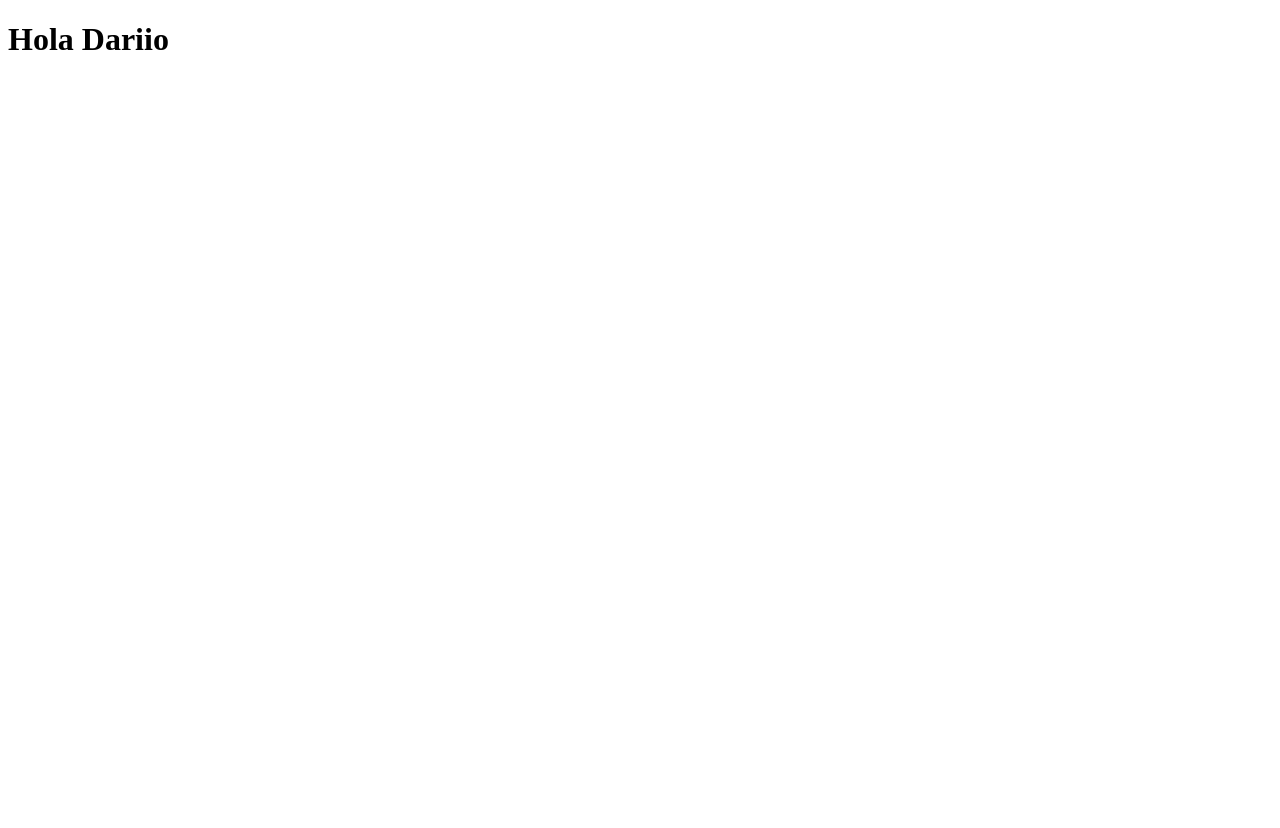
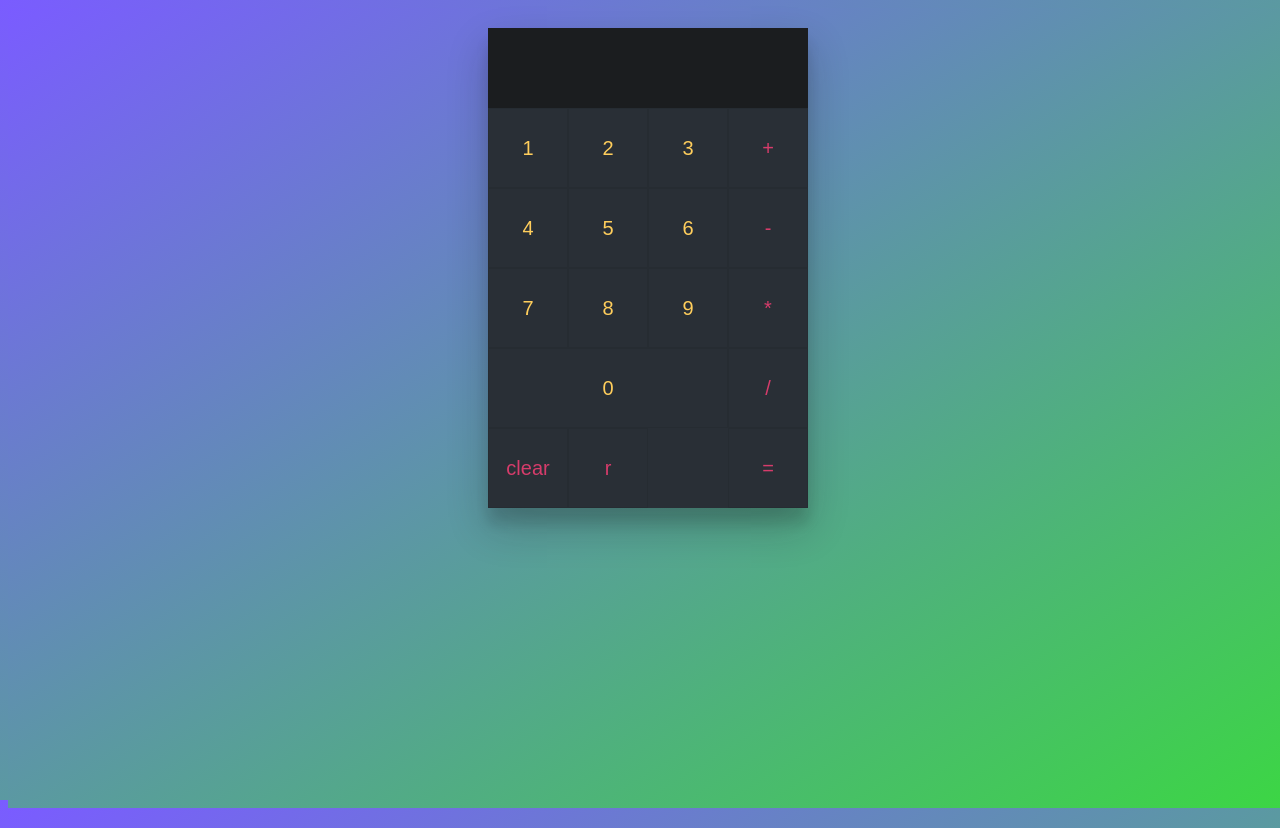
Before and after one commit to DarioCabas/Calculator-react, a React (Create React App) app in the folder calculator/: page / in a window 1280 px wide. Before the commit the page ends 800 px from the top, so only its background shows below. Built offline with nearby package versions, Linux system fonts and the light colour scheme.

Commit message:
calc visualization

```diff
--- /dev/null
+++ b/calculator/src/App.css
@@ -0,0 +1,92 @@
+html,
+body {
+    position: relative;
+    width: 100%;
+    height: 100%;
+    background-image: linear-gradient(to bottom right, #7a5cff 0%, #3cd644 100%);
+    background-repeat: no-repeat;
+    background-attachment: fixed;
+}
+
+body {
+    padding-top: 20px;
+    user-select: none;
+}
+
+.react-calculator {
+    position: relative;
+    margin: 0 auto;
+    width: 320px;
+    background-color: #292f36;
+    box-shadow: 0 19px 38px rgba(19, 19, 19, .24),
+  0 15px 12px rgba(19, 19, 19, .12);
+}
+
+button {
+    outline: none;
+    border: 0;
+    padding: 16px;
+    font-size: 20px;
+    line-height: 1;
+    background-color: transparent;
+    color: #ffce5c;
+    transition: all 300ms;
+    border: 1px solid #0001;
+}
+
+button:hover {
+    color: #00a3f5;
+    border: 1px solid #ffce5c22;
+}
+
+
+.result {
+    position: relative;
+    width: 320px;
+    height: 80px;
+    padding: 8px;
+    overflow: hidden;
+    background-color: rgba(19, 19, 19, .64);
+    font-size: 32px;
+    line-height: 2;
+    color: #60d63c;
+    text-align: right;
+    direction: rtl;
+    white-space: nowrap;
+    box-sizing: border-box;
+}
+
+.functions button,
+.math-operations button {
+    display: inline-block;
+    width: 80px;
+    height: 80px;
+    color: #d63c6b
+}
+
+.functions button:hover,
+.math-operations button:hover {
+    color: #b696a0;
+}
+
+.numbers {
+    width: 240px;
+    float: left;
+}
+
+.numbers button {
+    display: block;
+    position: relative;
+    width: 80px;
+    height: 80px;
+    float: left;
+}
+
+.numbers button:last-child {
+    width: 100%;
+}
+
+.functions {
+    float: left;
+    width: 240px;
+}
--- /dev/null
+++ b/calculator/src/App.jsx
@@ -0,0 +1,51 @@
+import React from 'react'
+import './App.css'
+
+
+const App = () => {
+
+    console.log("Renderizacion app")
+    return (
+        <main className='react-calculator'>
+            <div className="result" >
+            </div>
+
+                <div className="numbers" >
+                    <button > 1 </button>
+                    <button > 2 </button>
+                    <button > 3 </button>
+                    <button > 4 </button>
+                    <button > 5 </button>
+                    <button > 6 </button>
+                    <button > 7 </button>
+                    <button > 8 </button>
+                    <button > 9 </button>
+                    <button > 0 </button>
+
+                </div>
+
+        <div className="functions">
+        <button>
+          clear
+        </button>
+        <button>
+        r
+        </button>
+        </div>
+
+        <div className="math-operations">
+            <button>+</button>
+            <button>-</button>
+            <button>*</button>
+            <button>/</button>
+            <button>=</button>
+        </div>
+
+        </main>
+
+    )
+
+
+}
+
+export default App
--- a/calculator/src/index.js
+++ b/calculator/src/index.jsx
@@ -1,6 +1,10 @@
 import React from 'react'
 import ReactDOM from 'react-dom'
+import App from './App'
 
-ReactDOM.render(<h1>Hola Dariio</h1>,
+//utilizar el componente
+
+
+ReactDOM.render( <App></App>,
     document.getElementById('root')
     )
```
